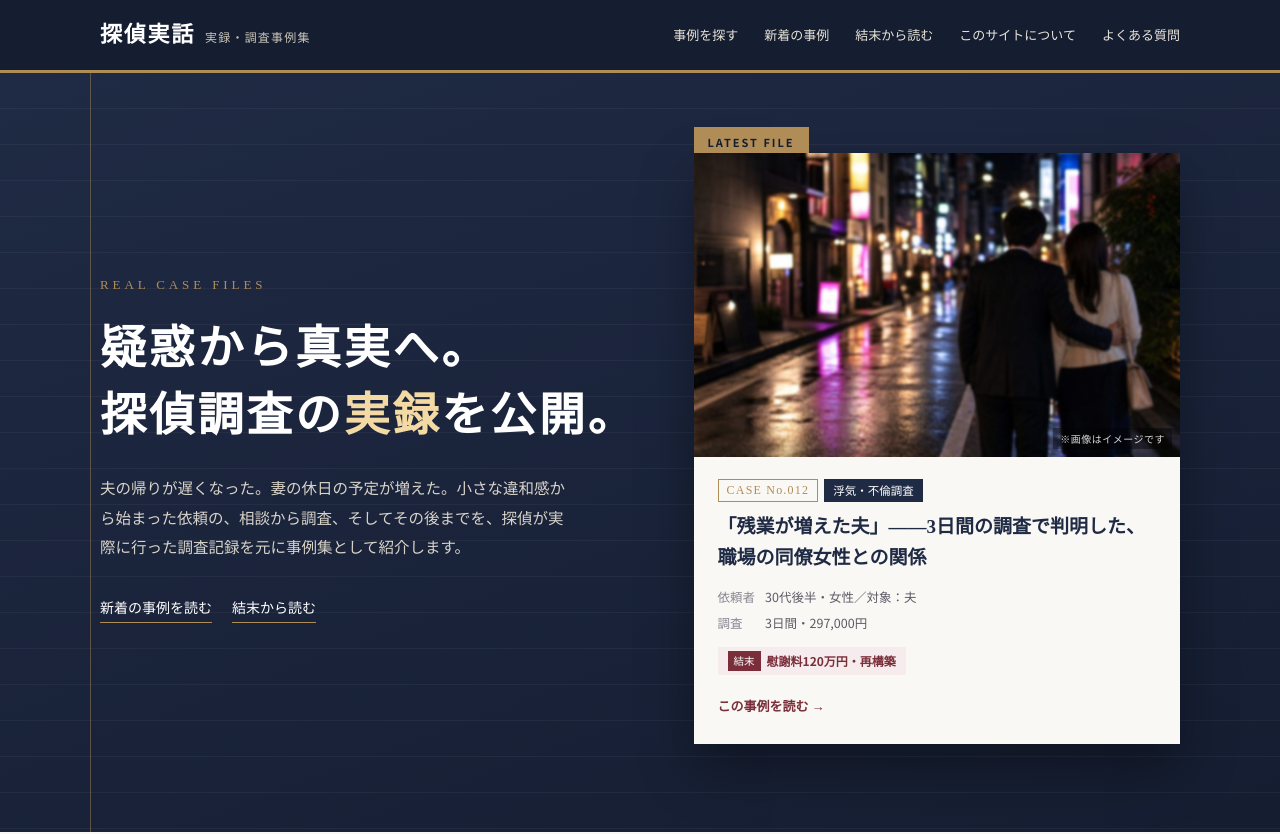
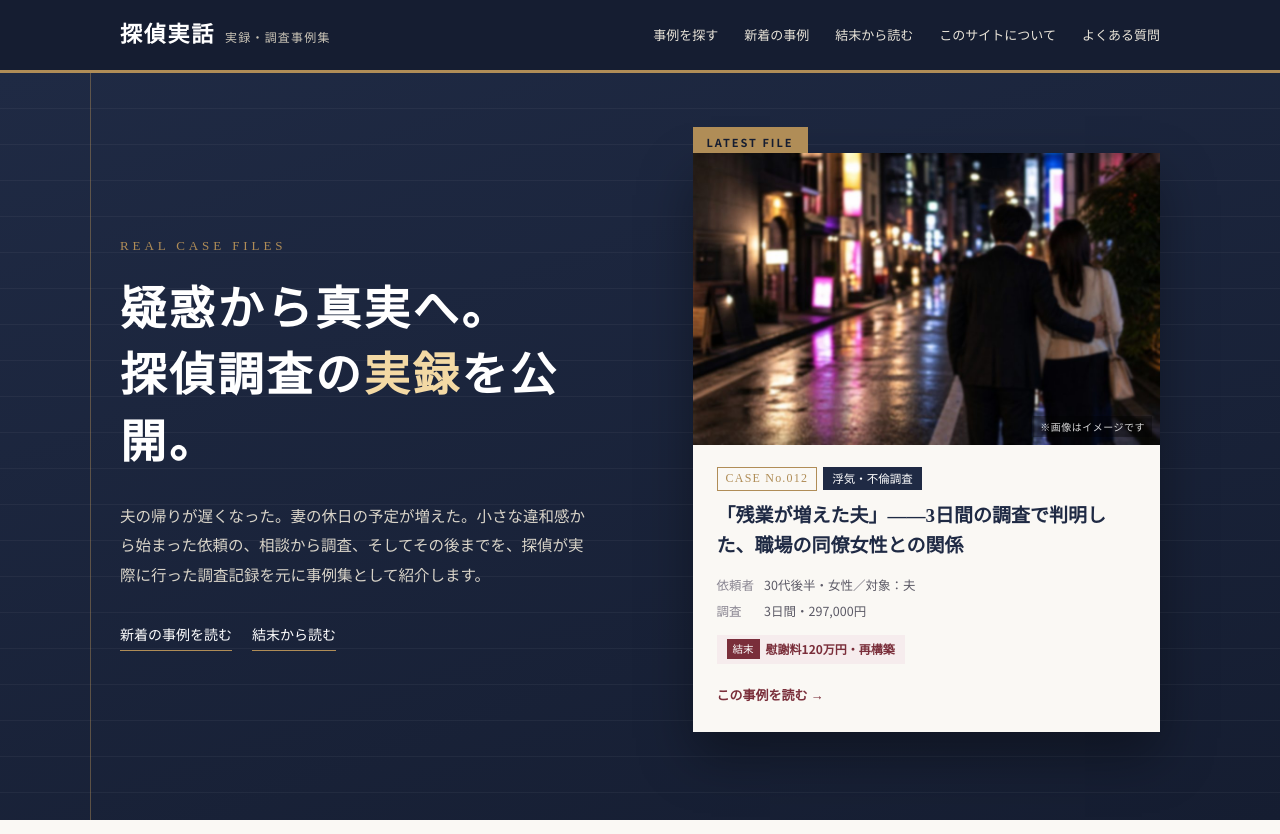
Before and after one commit to arakaki-11/tantei-note, a plain HTML site: page index.html in a window 1280 px wide. Shown: the top 834 px of the page. Drawn offline with Linux system fonts and the light colour scheme.

Commit message:
トップページのPC表示の横幅を記事ページに合わせて1080pxに統一
Co-Authored-By: Claude Opus 5.5 <noreply@anthropic.com>
Claude-Session: https://claude.ai/code/session_0128fgBWwdXYsAVZDFwvDacj

```diff
--- a/index.html
+++ b/index.html
@@ -32,14 +32,14 @@
   }
   a { color: inherit; }
   img { max-width: 100%; display: block; }
-  .container { max-width: 1120px; margin: 0 auto; padding: 0 20px; }
+  .container { max-width: 1080px; margin: 0 auto; padding: 0 20px; }
 
   /* ---------- Header ---------- */
   .site-header {
     background: var(--navy-deep); color: #fff; border-bottom: 3px solid var(--gold);
     position: sticky; top: 0; z-index: 50;
   }
-  .site-header .inner { display: flex; align-items: center; justify-content: space-between; gap: 16px; padding: 14px 20px; max-width: 1120px; margin: 0 auto; }
+  .site-header .inner { display: flex; align-items: center; justify-content: space-between; gap: 16px; padding: 14px 20px; max-width: 1080px; margin: 0 auto; }
   .logo { text-decoration: none; color: #fff; display: flex; align-items: baseline; gap: 10px; flex-wrap: wrap; }
   .logo .main { font-family: var(--serif); font-size: 22px; font-weight: 700; letter-spacing: .08em; }
   .logo .sub { font-size: 12px; color: #c9c3b6; letter-spacing: .1em; }
```
